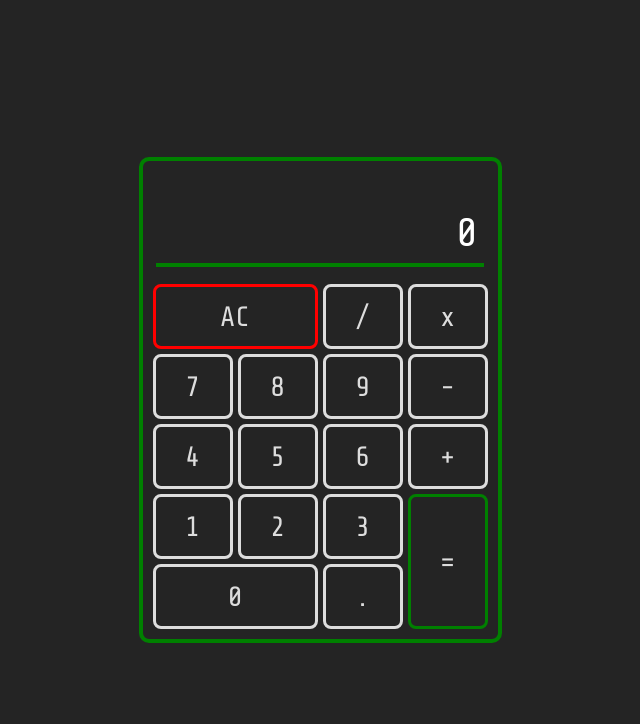
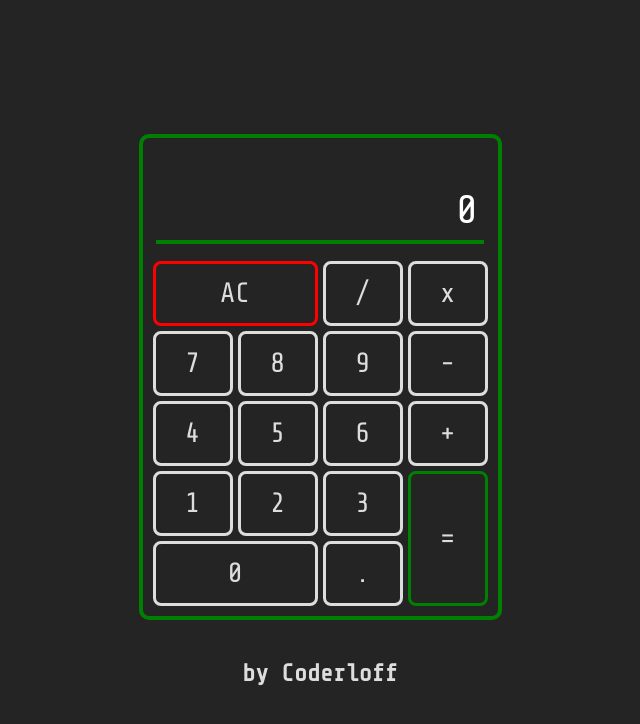
Before and after one commit to coderloff/javascript-calculator, a React (Vite) app: page / in a window 1280 px wide. Shown: the top 724 px of the page, without its empty margins (320-960 px from the left). Built offline with nearby package versions, Linux system fonts and the light colour scheme.

Commit message:
Initial commit

```diff
--- a/src/App.tsx
+++ b/src/App.tsx
@@ -169,6 +169,9 @@ const App = () => {
         <span className="bar"></span>
         <Keyboard data={calcData} handleInput={handleInput} />
       </div>
+      <div className="attribute">
+        <h2>by Coderloff</h2>
+      </div>
     </div>
   );
 };
--- a/src/index.css
+++ b/src/index.css
@@ -19,6 +19,7 @@ body {
 .calculator {
   padding: 10px;
   max-width: 460px;
+  margin-top: 20px;
   display: flex;
   align-items: center;
   flex-direction: column;
@@ -102,6 +103,6 @@ button {
 }
 
 .attribute{
-  margin-top: 20px;
+  margin-top: 40px;
   color: #ddd;
 }
```
